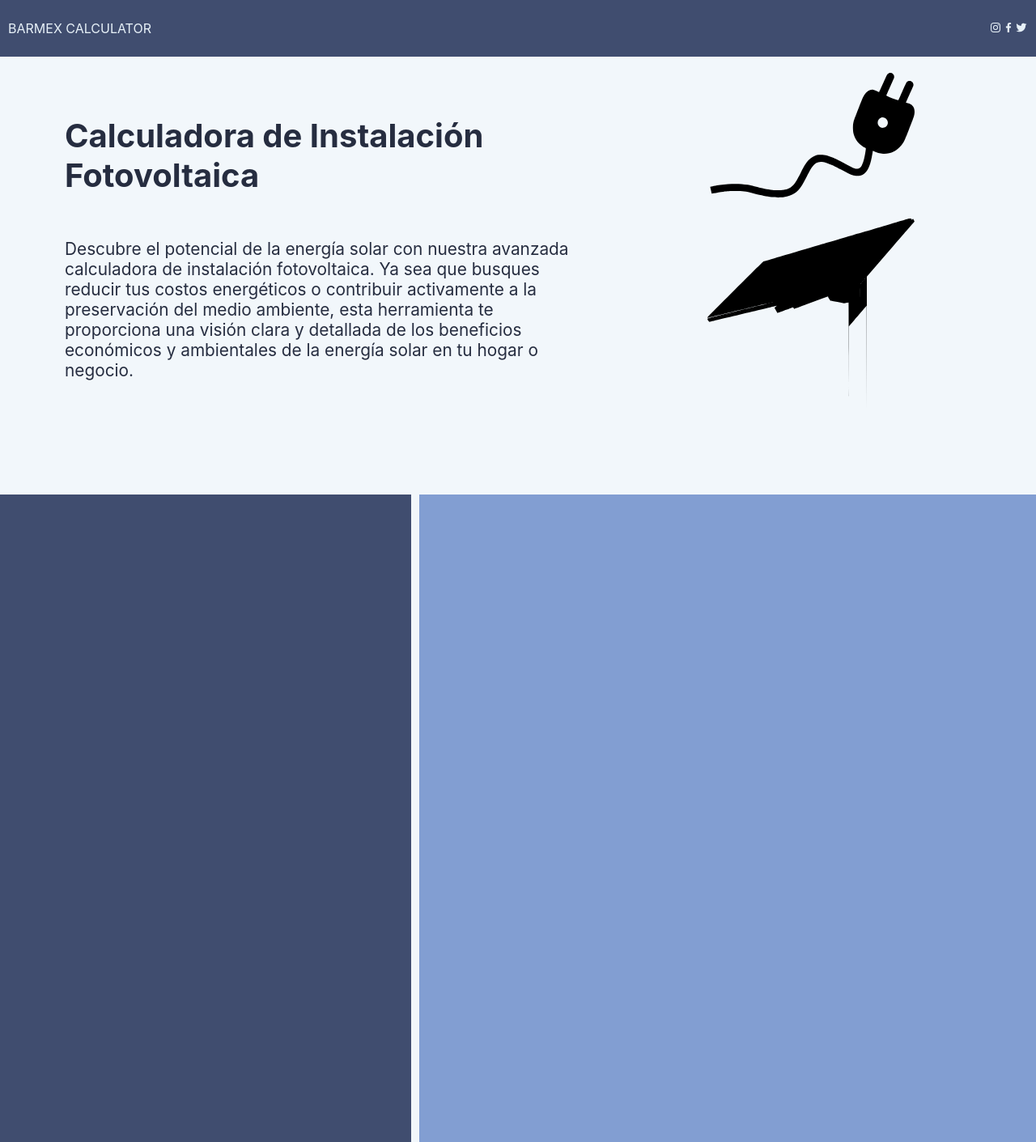
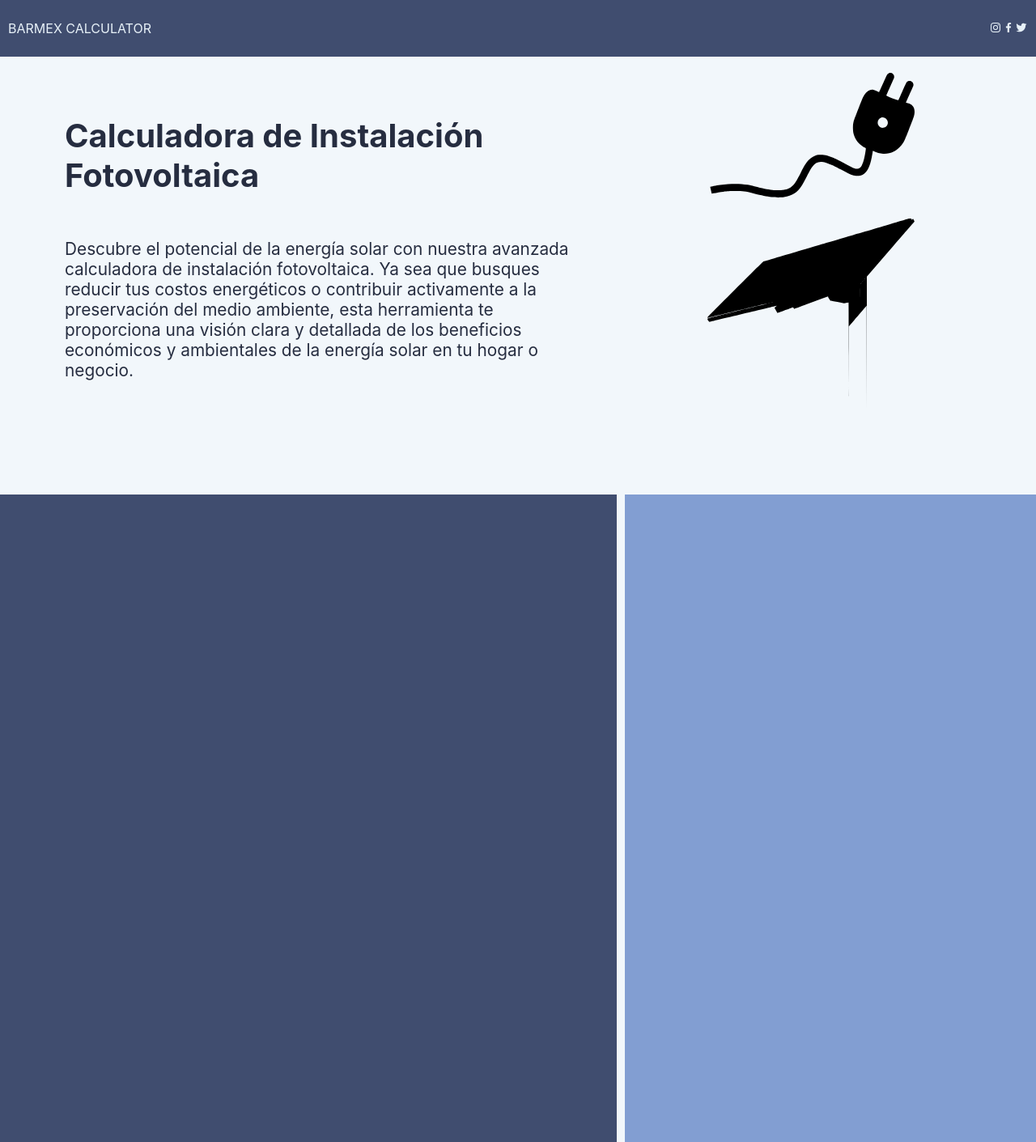
Before and after one commit to JesusVergara89/BarmexApp, a React (Vite) app: page / in a window 1280 px wide. Shown: the whole page at 81% size. Built offline with nearby package versions, Linux system fonts and the light colour scheme; a web font is replaced by a local one.

Commit message:
changing size of components

```diff
--- a/src/styles/BodyContainer.css
+++ b/src/styles/BodyContainer.css
@@ -23,14 +23,14 @@
 }
 
 .calculator {
-    width: 40%;
+    width: 60%;
     height: 100vh;
     display: flex;
     background-color: var(--ship-cove-900);
 }
 
 .information{
-    width: 60%;
+    width: 40%;
     height: 100vh;
     display: flex;
     background-color: var(--ship-cove-500);
```
